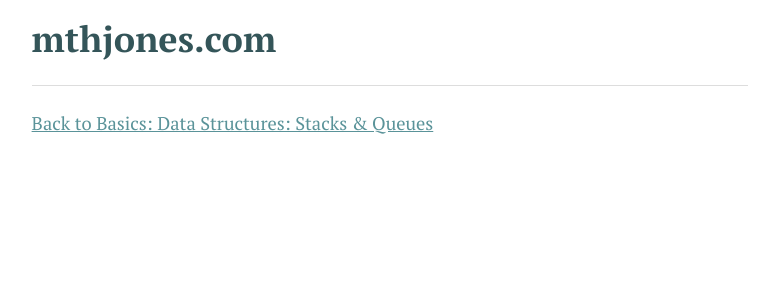
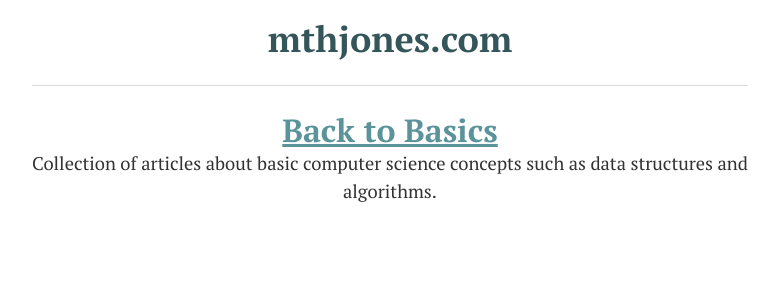
Before and after one commit to mthjones/mthjones.github.io, a Jekyll site: the page built from index.html, in a window 1280 px wide. Shown: the top 300 px of the page, without its empty margins (250-1028 px from the left). Built offline with Jekyll 4.4.1, drawn with Linux system fonts in a browser that asks for light colours.

Commit message:
Add Back To Basics collection and remake frontpage to include it

```diff
--- a/css/main.scss
+++ b/css/main.scss
@@ -58,6 +58,20 @@ a:hover {
   font-size: 1.15em;
 }
 
+.frontpage {
+  @include outer-container;
+
+  h1, h2 {
+    text-align: center;
+  }
+
+  p {
+    font-size: $article-font-size;
+    text-align: center;
+    font-family: $serif;
+  }
+}
+
 /* Post styling */
 .post {
   h1 {
--- a/index.html
+++ b/index.html
@@ -3,17 +3,16 @@ layout: main
 title: mthjones.com
 ---
 
-<header class="row">
-    <h1 class="large-8-centered">mthjones.com</h1>
-    <hr class="large-8-centered"/>
-</header>
+<div class="frontpage">
+    <header class="large-8-centered">
+        <h1>mthjones.com</h1>
+        <hr/>
+    </header>
 
-<div class="row">
-    <div class="large-8-centered">
-        <ul>
-            {% for post in site.posts %}
-            <li><a href="{{ post.url }}" class="post-link">{{ post.title }}</a></li>
-            {% endfor %}
-        </ul>
+    <div class="row">
+        <div class="large-8-centered">
+            <h2><a href="{{site.baseurl}}/back-to-basics/">Back to Basics</a></h2>
+            <p>Collection of articles about basic computer science concepts such as data structures and algorithms.</p>
+        </div>
     </div>
 </div>
```
Also changed, not shown: _posts/2014-10-02-b2b-data-structures-stacks-queues.md (+4 -1 lines), back-to-basics/index.html (added, +30 -0 lines).
